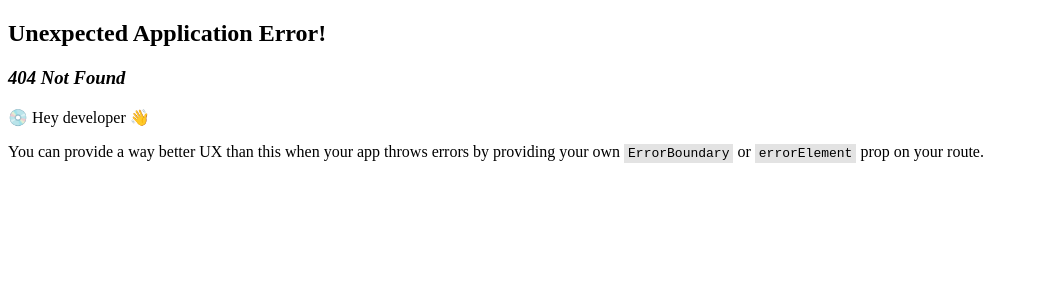
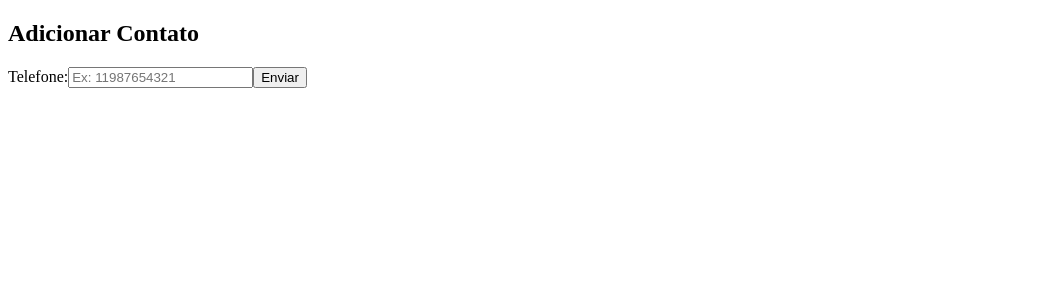
Before and after one commit to insper-tecnologias-web/projeto-3-frontend-tck, a React (Vite) app in the folder whatsapp2/: page /add-contact in a window 1280 px wide. Before the commit this address had no page. Shown: the top 300 px of the page, without its empty margins (0-1039 px from the left). Built offline with nearby package versions, Linux system fonts and the light colour scheme.

Commit message:
pagina de adicionar contato

```diff
--- a/whatsapp2/src/main.jsx
+++ b/whatsapp2/src/main.jsx
@@ -4,6 +4,8 @@ import { createBrowserRouter, RouterProvider } from 'react-router-dom';
 import App from './App.jsx'
 import Cadastro from './pages/Cadastro.jsx';
 import LoginPage from './pages/LoginPage.jsx';
+import AddContact from './pages/AddContact.jsx';
+
 
 const router = createBrowserRouter([
   {
@@ -18,6 +20,10 @@ const router = createBrowserRouter([
     path: "/login",
     element: <LoginPage />,
   },
+  {
+    path: "/add-contact",
+    element: <AddContact />,
+  },
 ]);
 
 createRoot(document.getElementById("root")).render(
--- /dev/null
+++ b/whatsapp2/src/pages/AddContact.jsx
@@ -0,0 +1,64 @@
+import React, { useState } from 'react';
+import { useNavigate } from 'react-router-dom';
+
+export default function AddContact() {
+  const [phone, setPhone] = useState('');
+  const [message, setMessage] = useState(null);
+  const navigate = useNavigate();
+
+  const handleSubmit = async (e) => {
+    e.preventDefault();
+    setMessage(null);
+
+    const token = localStorage.getItem('token');
+    if (!token) {
+      setMessage({ type: 'error', text: 'Usuário não autenticado.' });
+      return;
+    }
+
+    try {
+      const res = await fetch('http://localhost:8000/api/add-contact/', {
+        method: 'POST',              // ou 'PUT' se seu backend exigir
+        headers: {
+          'Content-Type': 'application/json',
+          'Authorization': `Token ${token}`,
+        },
+        body: JSON.stringify({ phone }),
+      });
+
+      const data = await res.json();
+      if (res.ok) {
+        setMessage({ type: 'success', text: data.mensagem || 'Contato adicionado com sucesso!' });
+        setPhone('');
+      } else {
+        setMessage({ type: 'error', text: data.erro || data.detail || 'Erro ao adicionar contato.' });
+      }
+    } catch (err) {
+      setMessage({ type: 'error', text: 'Erro de conexão.' });
+    }
+  };
+
+  return (
+    <div className="add-contact-page">
+      <h2>Adicionar Contato</h2>
+      <form onSubmit={handleSubmit} className="form">
+        <label htmlFor="phone">Telefone:</label>
+        <input
+          id="phone"
+          type="text"
+          placeholder="Ex: 11987654321"
+          value={phone}
+          onChange={(e) => setPhone(e.target.value)}
+          required
+        />
+        <button type="submit">Enviar</button>
+      </form>
+
+      {message && (
+        <div className={message.type === 'success' ? 'alert success' : 'alert error'}>
+          {message.text}
+        </div>
+      )}
+    </div>
+  );
+}
```
